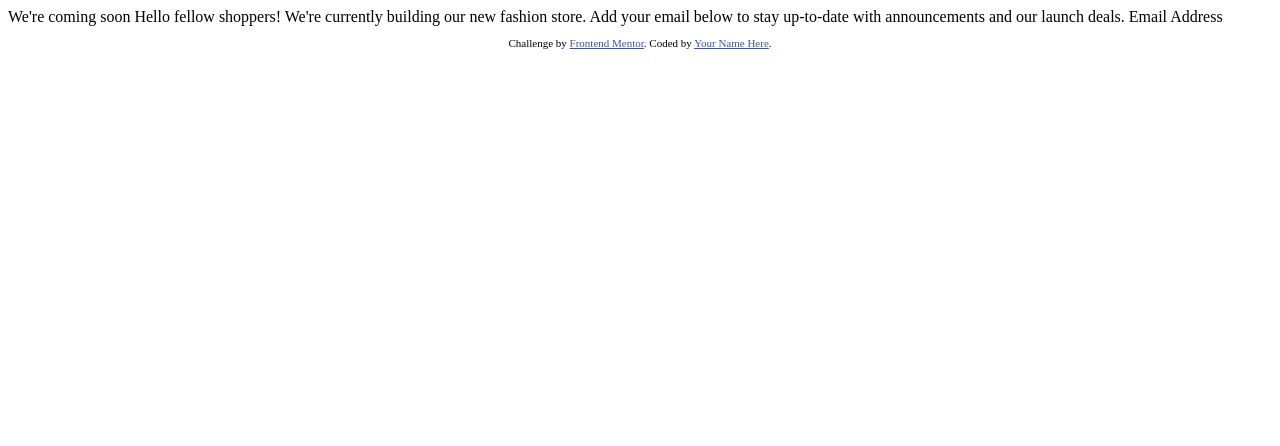
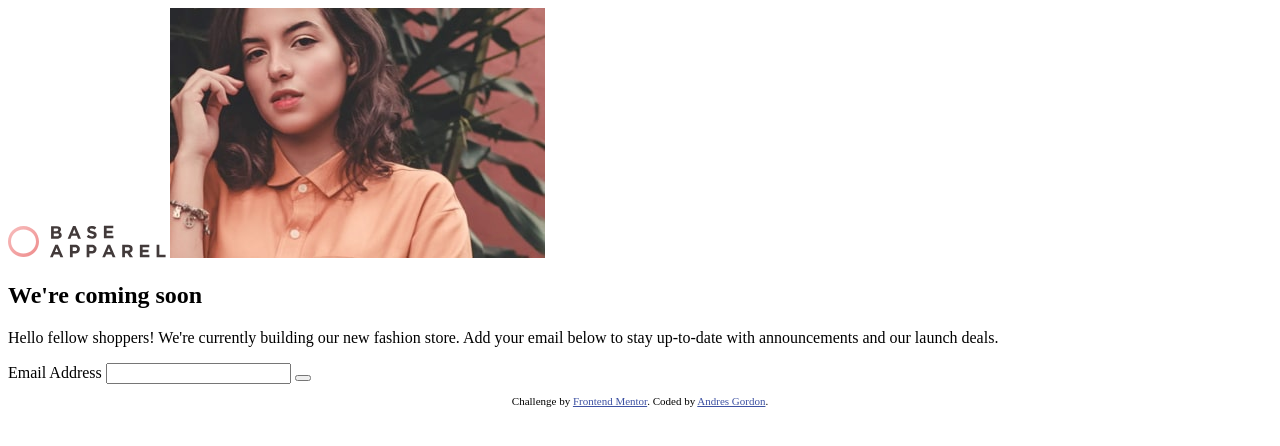
Before and after one commit to andresgrdn/base-apparel-coming-soon, a plain HTML site: page index.html in a window 1280 px wide. Drawn offline with Linux system fonts and the light colour scheme.

Commit message:
Added page structure

```diff
--- a/index.html
+++ b/index.html
@@ -1,8 +1,10 @@
 <!DOCTYPE html>
 <html lang="en">
+
 <head>
   <meta charset="UTF-8">
-  <meta name="viewport" content="width=device-width, initial-scale=1.0"> <!-- displays site properly based on user's device -->
+  <meta name="viewport" content="width=device-width, initial-scale=1.0">
+  <!-- displays site properly based on user's device -->
 
   <link rel="icon" type="image/png" sizes="32x32" href="./images/favicon-32x32.png">
 
@@ -10,24 +12,50 @@
 
   <!-- Feel free to remove these styles or customise in your own stylesheet 👍 -->
   <style>
-    .attribution { font-size: 11px; text-align: center; }
-    .attribution a { color: hsl(228, 45%, 44%); }
+    .attribution {
+      font-size: 11px;
+      text-align: center;
+    }
+
+    .attribution a {
+      color: hsl(228, 45%, 44%);
+    }
   </style>
 </head>
+
 <body>
 
-  We're coming soon
+  <main>
+    <img src="./images/logo.svg" alt="Base Apparel Logo">
 
-  Hello fellow shoppers! We're currently building our new fashion store.
-  Add your email below to stay up-to-date with announcements and our launch deals.
+    <picture>
+      <img src="./images/hero-mobile.jpg" alt="Girl looking at you with a tree in the background" width="375"
+        height="250">
+    </picture>
 
-  Email Address
+    <section>
+      <h1>We're coming soon</h1>
+
+      <p>
+        Hello fellow shoppers! We're currently building our new fashion store.
+        Add your email below to stay up-to-date with announcements and our launch deals.
+      </p>
+
+      <form action="./images/bg-pattern-desktop.svg" method="get">
+        <label for="EmailInput">Email Address</label>
+        <input type="email" id="EmailInput" required autocomplete="email">
+        <button type="submit"></button>
+      </form>
+    </section>
+  </main>
 
   <footer>
     <p class="attribution">
       Challenge by <a href="https://www.frontendmentor.io?ref=challenge" target="_blank">Frontend Mentor</a>.
-      Coded by <a href="#">Your Name Here</a>.
+      Coded by <a href="https://andresgrdn.github.io">Andres Gordon</a>.
     </p>
   </footer>
+
 </body>
+
 </html>
```
